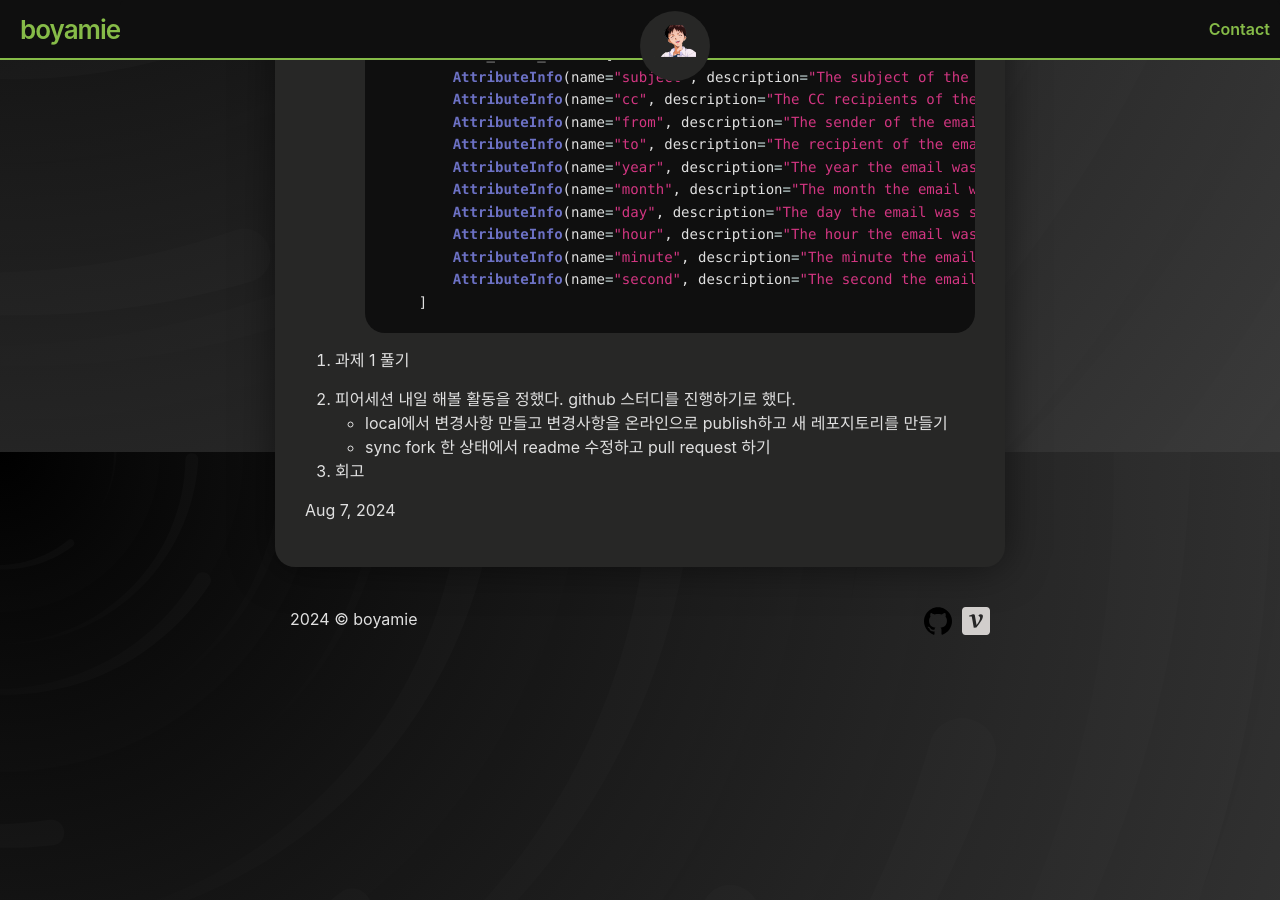
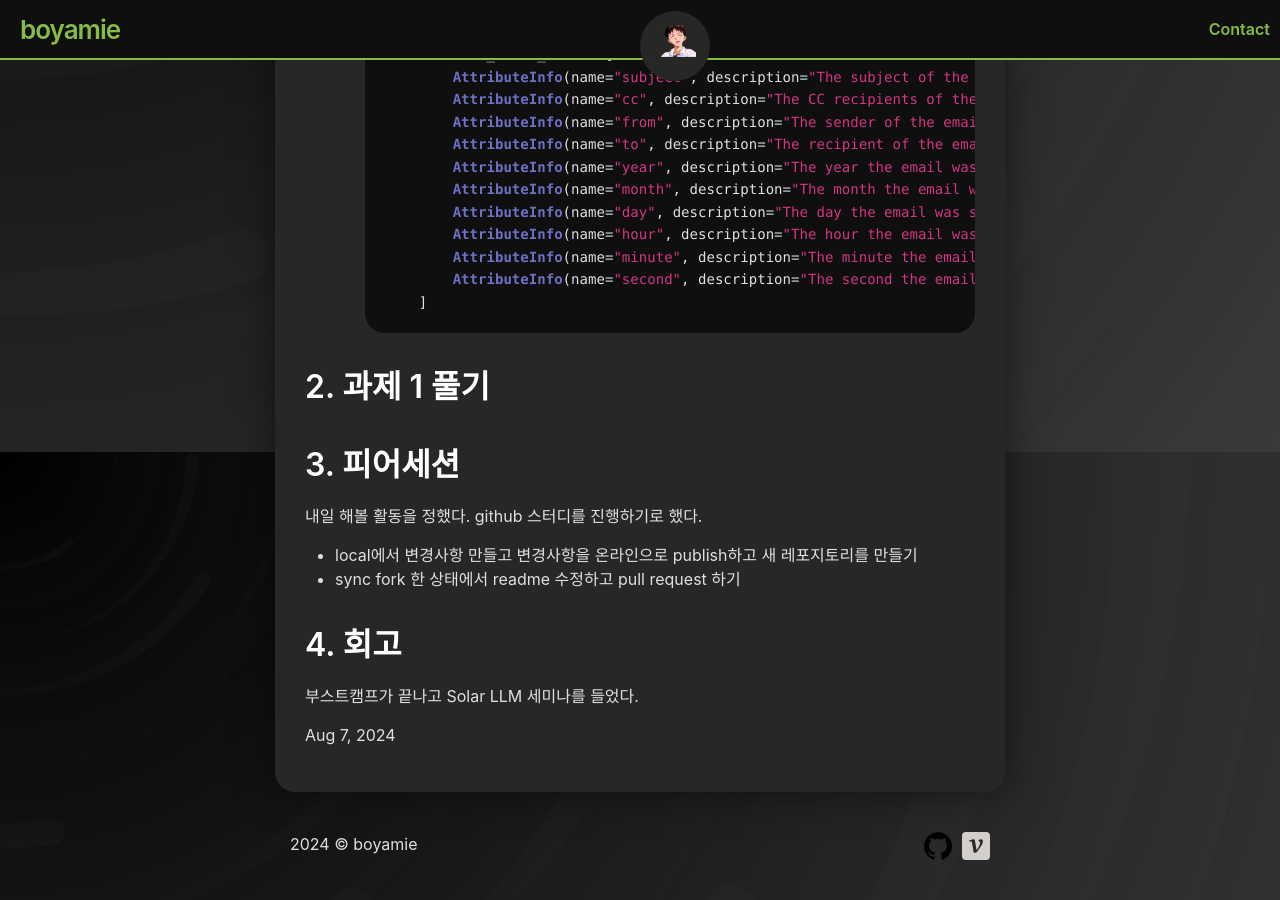
Before and after one commit to boyamie/boyamie.github.io, a Jekyll site: the page built from _posts/2024-08-07-boostcamp_003.md, in a window 1280 px wide and 900 px high, scrolled down 13948 px. Built offline with Jekyll 4.4.1, drawn with Linux system fonts in a browser that asks for light colours.

Commit message:
Update 2024-08-07-boostcamp_003.md

````diff
--- a/_posts/2024-08-07-boostcamp_003.md
+++ b/_posts/2024-08-07-boostcamp_003.md
@@ -461,11 +461,12 @@ RAG를 통해 많은 양의 이메일을 효율적으로 관리하고, 필요한
         ]
     ```
 
-2. 과제 1 풀기
+## 2. 과제 1 풀기
 
-3. 피어세션
+## 3. 피어세션
 내일 해볼 활동을 정했다. github 스터디를 진행하기로 했다.
 - local에서 변경사항 만들고 변경사항을 온라인으로 publish하고 새 레포지토리를 만들기
 - sync fork 한 상태에서 readme 수정하고 pull request 하기
 
-4. 회고
+## 4. 회고
+부스트캠프가 끝나고 Solar LLM 세미나를 들었다.
````
